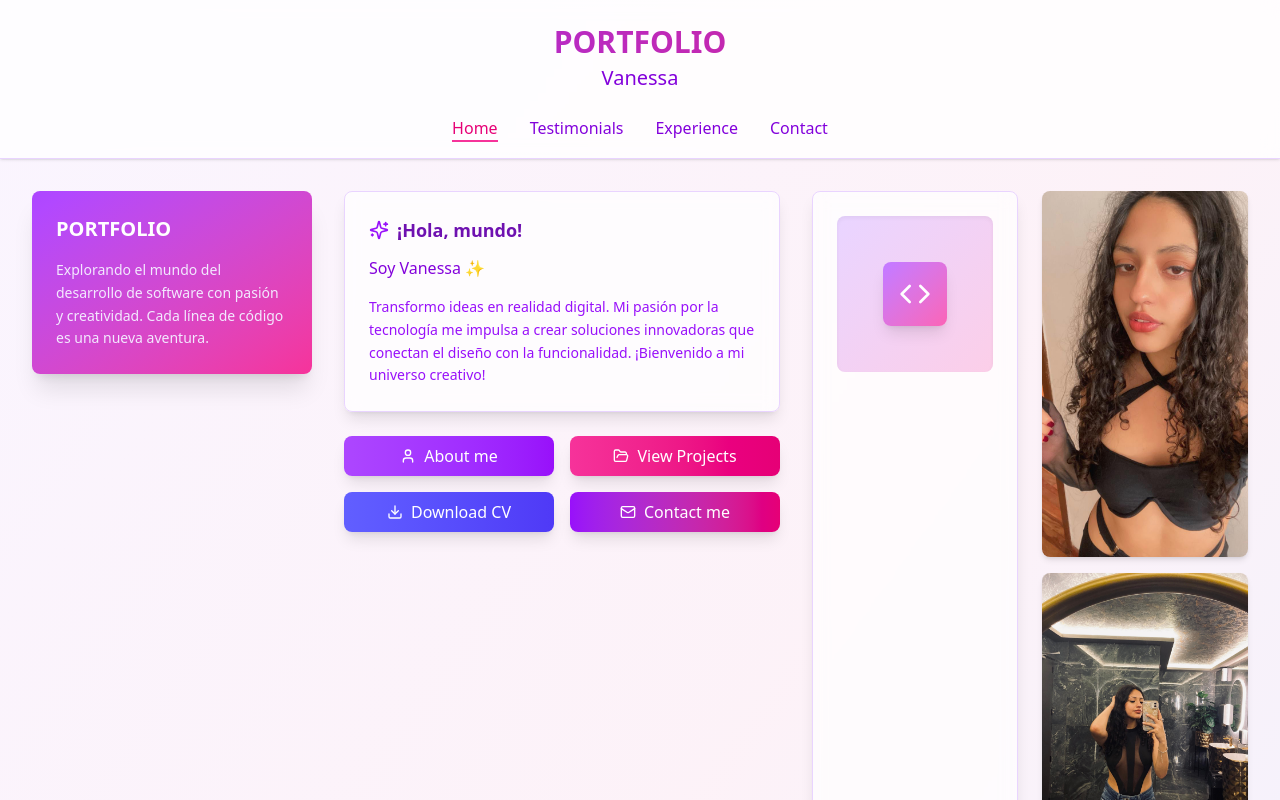
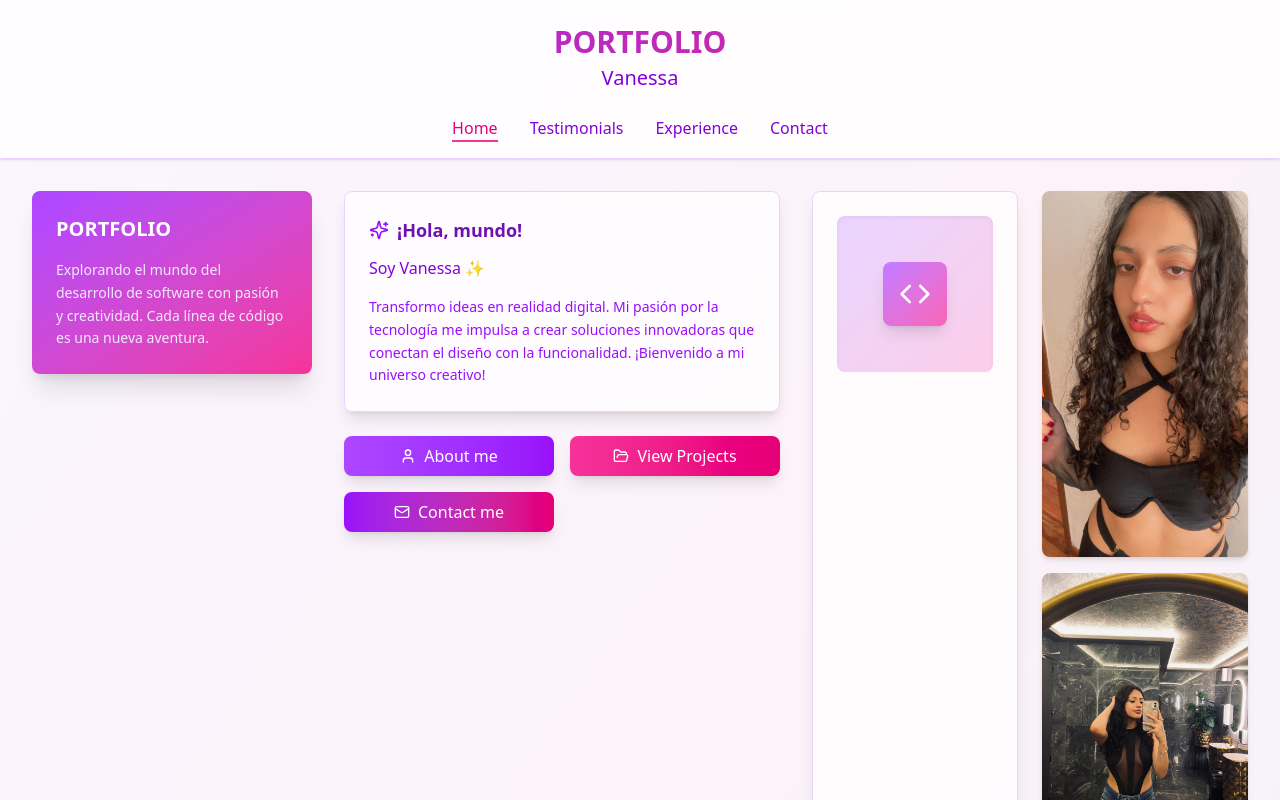
Before and after one commit to vanessabastidas03/mi-portafolio, a Next.js app: page / in a window 1280 px wide. Shown: the top 800 px of the page. Built offline with nearby package versions, Linux system fonts and the light colour scheme.

Commit message:
Delete icon download and final commit

```diff
--- a/src/app/page.tsx
+++ b/src/app/page.tsx
@@ -1,12 +1,4 @@
-import {
-  Mail,
-  Download,
-  User,
-  FolderOpen,
-  Sparkles,
-  Code,
-  Heart,
-} from "lucide-react";
+import { Mail, User, FolderOpen, Sparkles, Code, Heart } from "lucide-react";
 import Image from "next/image";
 import Link from "next/link";
 
@@ -101,10 +93,7 @@ export default function Portfolio() {
                       View Projects
                     </button>
                   </Link>
-                  <button className="flex items-center justify-center gap-2 bg-gradient-to-r from-indigo-500 to-indigo-600 hover:from-indigo-600 hover:to-indigo-700 text-white border-0 shadow-lg transition-all duration-300 hover:shadow-xl px-4 py-2 rounded-lg">
-                    <Download className="w-4 h-4" />
-                    Download CV
-                  </button>
+
                   <Link href="/contact">
                     <button className="w-full flex items-center justify-center gap-2 bg-gradient-to-r from-purple-600 to-pink-600 hover:from-purple-700 hover:to-pink-700 text-white border-0 shadow-lg transition-all duration-300 hover:shadow-xl px-4 py-2 rounded-lg">
                       <Mail className="w-4 h-4" />
```
